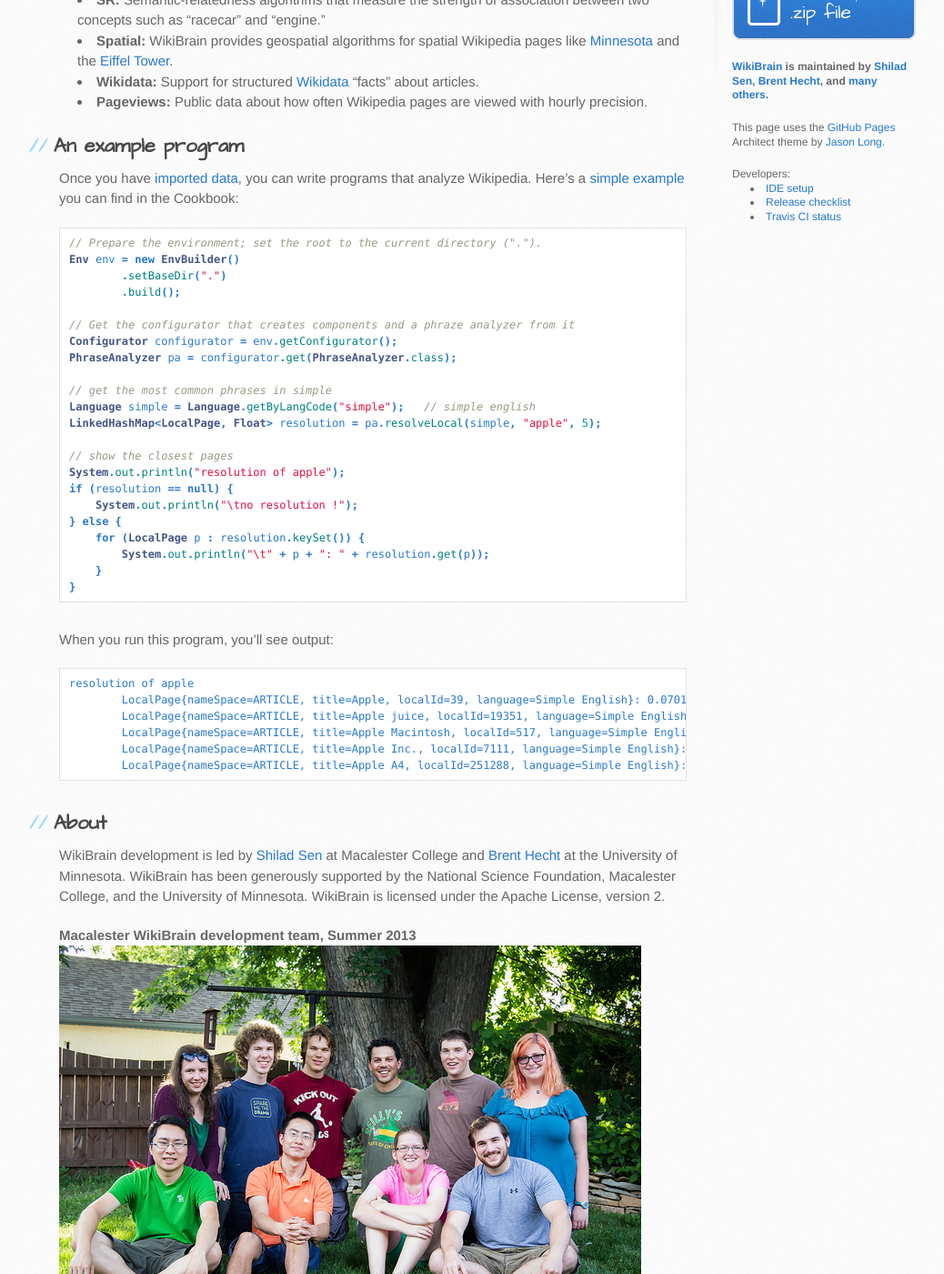
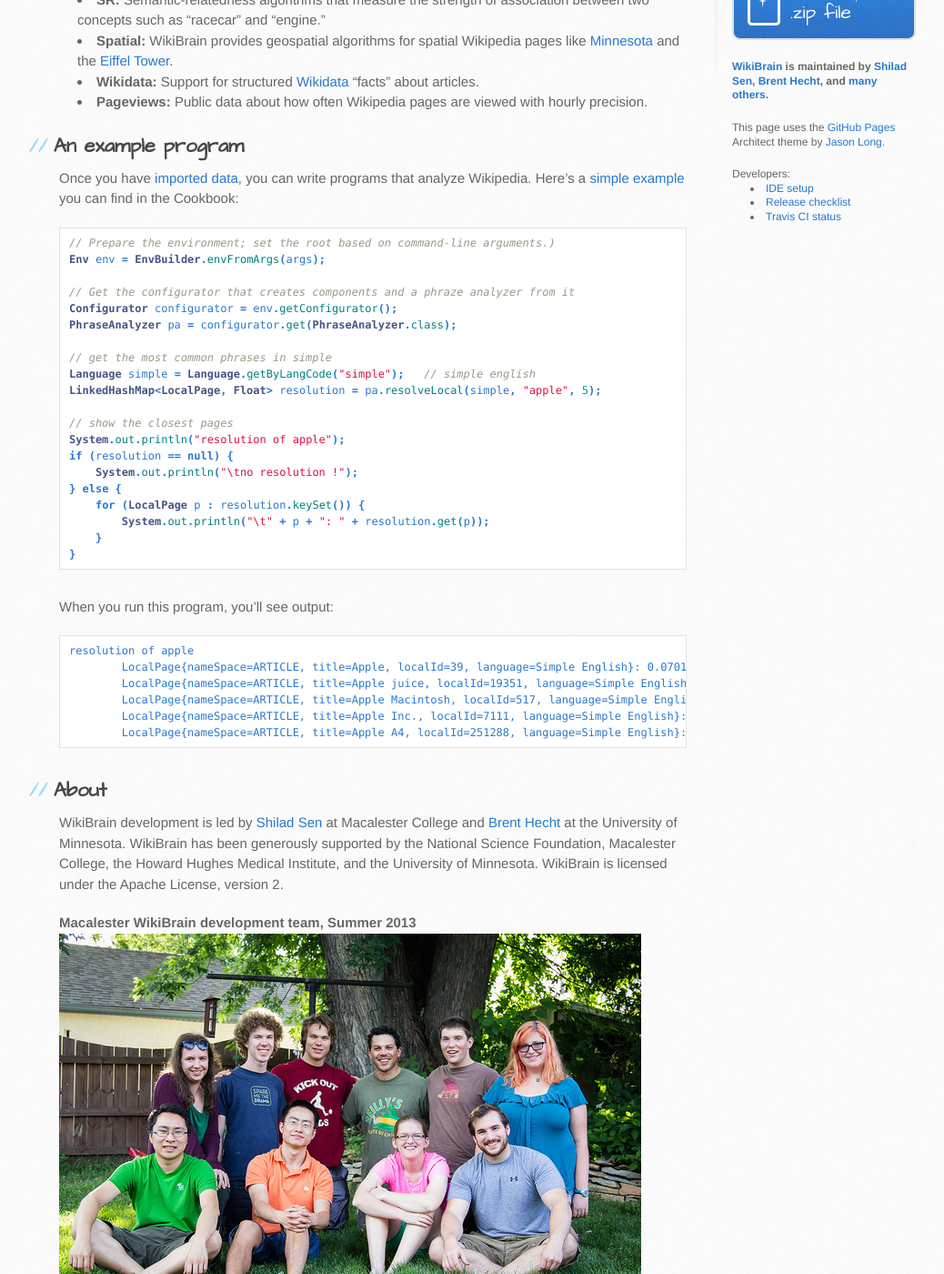
Before and after one commit to shilad/wikibrain, a Jekyll site: the page built from index.md, in a window 1280 px wide and 1400 px high, scrolled down 622 px. Shown: the whole window at 91% size, without its empty margins (105-1143 px from the left). Built offline with Jekyll 4.4.1, drawn with Linux system fonts in a browser that asks for light colours; nearby versions of some CDN libraries; Markdown is read by kramdown in place of the engine named in the settings.

Commit message:
Update index.md

````diff
--- a/index.md
+++ b/index.md
@@ -31,10 +31,8 @@ Once you have [imported data](tutorial/importing.html), you can write programs t
 Here's a [simple example](https://github.com/shilad/wikibrain/blob/master/wikibrain-cookbook/src/main/java/org/wikibrain/phrases/cookbook/ResolveExample.java) you can find in the Cookbook:
 
 ```java
-// Prepare the environment; set the root to the current directory (".").
-Env env = new EnvBuilder()
-        .setBaseDir(".")
-        .build();
+// Prepare the environment; set the root based on command-line arguments.)
+Env env = EnvBuilder.envFromArgs(args);
 
 // Get the configurator that creates components and a phraze analyzer from it
 Configurator configurator = env.getConfigurator();
@@ -70,7 +68,7 @@ resolution of apple
 ## About
 
 WikiBrain development is led by [Shilad Sen](http://shilad.com) at Macalester College and [Brent Hecht](http://brenthecht.com) at the University of Minnesota.
-WikiBrain has been generously supported by the National Science Foundation, Macalester College, and the University of Minnesota.
+WikiBrain has been generously supported by the National Science Foundation, Macalester College, the Howard Hughes Medical Institute, and the University of Minnesota.
 WikiBrain is licensed under the Apache License, version 2.
 
 **Macalester WikiBrain development team, Summer 2013**
````
